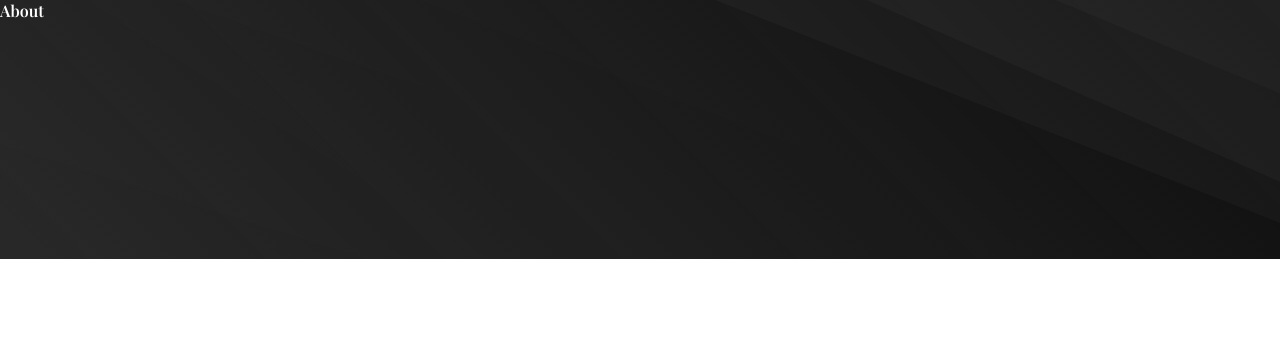
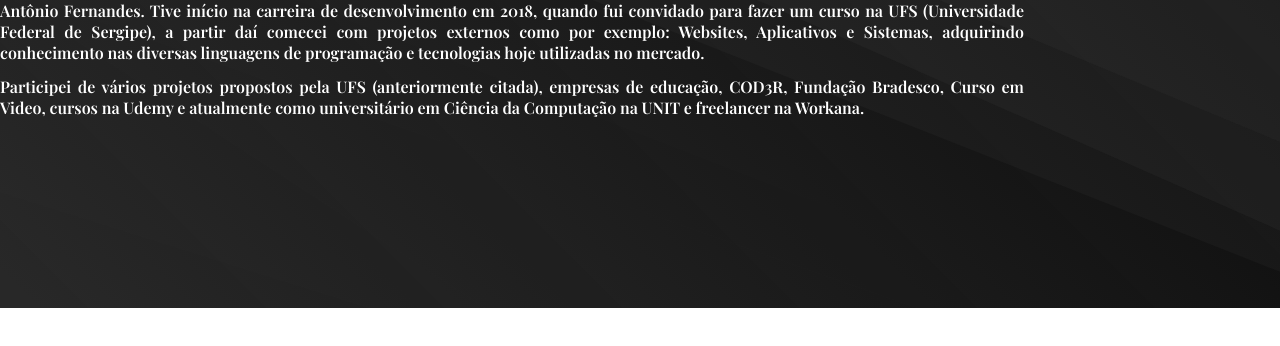
Before and after one commit to antonionetu/novo-portfolio, a Next.js app: page /home/components/About in a window 1280 px wide. Shown: the top 346 px of the page. Built offline with nearby package versions, Linux system fonts and the light colour scheme.

Commit message:
conteúdo de "sobre"

```diff
--- a/pages/home/components/About.tsx
+++ b/pages/home/components/About.tsx
@@ -1,13 +1,37 @@
+import styled from "styled-components"
 import { Main } from "../style"
 
 export const About = () => {
 	return (
 		<div className="changer">
 			<Main>
-				<p>About</p>
+				<Section>
+					<p style={{ marginBottom: "1vw" }}>
+						Antônio Fernandes. Tive início na carreira de desenvolvimento em
+						2018, quando fui convidado para fazer um curso na UFS (Universidade
+						Federal de Sergipe), a partir daí comecei com projetos externos como
+						por exemplo: Websites, Aplicativos e Sistemas, adquirindo
+						conhecimento nas diversas linguagens de programação e tecnologias
+						hoje utilizadas no mercado.
+					</p>
+
+					<p>
+						Participei de vários projetos propostos pela UFS (anteriormente
+						citada), empresas de educação, COD3R, Fundação Bradesco, Curso em
+						Video, cursos na Udemy e atualmente como universitário em Ciência da
+						Computação na UNIT e freelancer na Workana.
+					</p>
+				</Section>
 			</Main>
 		</div>
 	)
 }
 
+const Section = styled.section`
+	p {
+		text-align: justify;
+		width: 80%;
+	}
+`
+
 export default About
```
